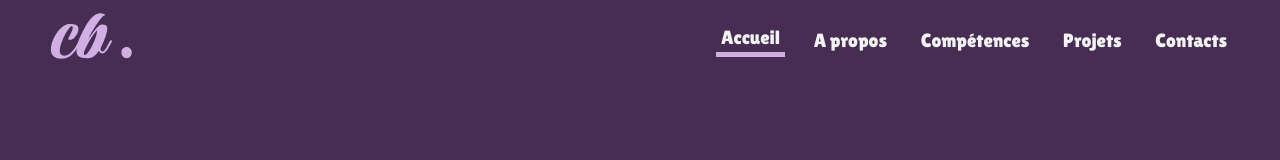
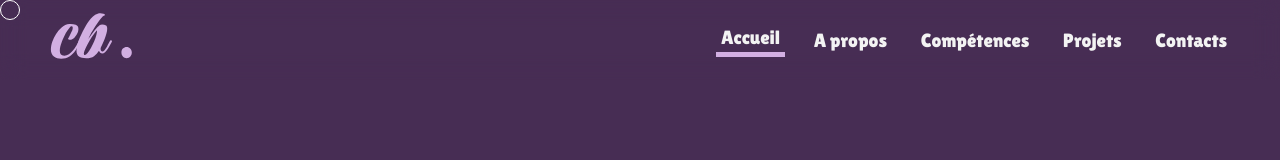
Before and after one commit to CassandraBZ/portfolio-app, a React (Vite) app: page / in a window 1280 px wide. Shown: the top 160 px of the page. Built offline with nearby package versions, Linux system fonts and the light colour scheme; a web font is replaced by a local one.

Commit message:
add a custom cursor

```diff
--- a/src/App.jsx
+++ b/src/App.jsx
@@ -7,10 +7,12 @@ import Skills from "./components/sections/Skills";
 import Projects from "./components/sections/Projects";
 import Contacts from "./components/sections/Contacts";
 import VerticalNavbar from "./components/VerticalNavbar";
+import Cursor from "./components/Cursor";
 
 function App() {
   return (
     <>
+      <Cursor />
       <NavBar />
       <VerticalNavbar />
       <Element name="section1" className="element">
--- /dev/null
+++ b/src/assets/css/Cursor.css
@@ -0,0 +1,21 @@
+.cursor {
+  width: 20px;
+  height: 20px;
+  border: 1px solid white;
+  top: 0;
+  left: 0;
+  position: fixed;
+  // filter: blur(5.199999809265137px);
+  border-radius: 50%;
+  transition-duration: 150ms;
+  transition-timing-function: ease-out;
+  pointer-events: none;
+  z-index: 3;
+}
+
+.expand {
+  width: 30px;
+  height: 30px;
+  border: 1px solid white;
+  border-radius: 50%;
+}
--- /dev/null
+++ b/src/components/Cursor.jsx
@@ -0,0 +1,39 @@
+import { useEffect } from "react";
+import "../assets/css/Cursor.css";
+import { useRef } from "react";
+
+function Cursor() {
+  const cursorRef = useRef(null);
+
+  useEffect(() => {
+    const cursor = cursorRef.current;
+
+    const moveCursor = (e) => {
+      if (cursor) {
+        cursor.setAttribute(
+          "style",
+          "top: " + (e.clientY - 10) + "px; left: " + (e.clientX - 10) + "px;"
+        );
+      }
+    };
+
+    document.addEventListener("mousemove", (e) => {
+      moveCursor(e);
+    });
+
+    document.addEventListener("click", () => {
+      if (cursor) {
+        cursor.classList.add("expand");
+
+        const timeout = setTimeout(() => {
+          cursor.classList.remove("expand");
+          clearTimeout(timeout);
+        }, 300);
+      }
+    });
+  }, [cursorRef]);
+
+  return <div ref={cursorRef} className="cursor"></div>;
+}
+
+export default Cursor;
--- a/src/index.css
+++ b/src/index.css
@@ -21,12 +21,12 @@
   margin: 0;
   padding: 0;
   box-sizing: border-box;
+  //cursor: none;
 }
 
 body {
   margin: 0 auto;
   padding: 0;
-
   max-width: 90rem;
 }
 
```
